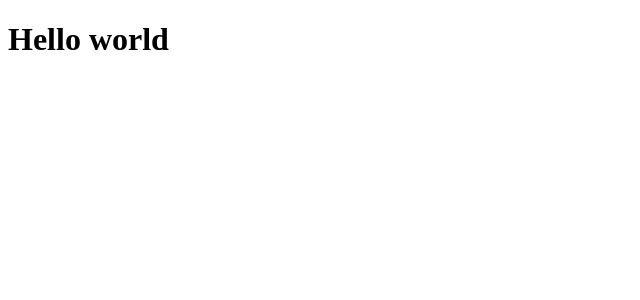
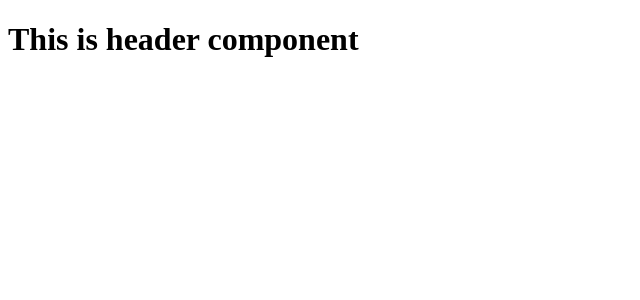
Before and after one commit to animesh-siddh/nameste-react-second, a React (Vite) app: page / in a window 1280 px wide. Shown: the top 300 px of the page, without its empty margins (0-640 px from the left). Built offline with nearby package versions, Linux system fonts and the light colour scheme.

Commit message:
episode-3 completed

```diff
--- a/App.js
+++ b/App.js
@@ -1,11 +1,41 @@
 import React from "react";
 import { createRoot } from "react-dom/client";
 
+// const heading = React.createElement("h1",{id:"heading"},"Hello world");
 
-const heading = React.createElement("h1",{id:"heading"},"Hello world");
+// React.createElement => return object => render(object) => converts into HTML in browser
 
+// console.log("heading",heading)
+
+//
+
+// const headingJSX = <h1 className="heading" tabIndex={5}>Hello world JSX</h1>
+
+// JSX=>Babel=>React.createElement=>return object=>render(object)=>converts into HTML in browser;
+
+// const HeadingComponent = ({ children }) => (
+//   <>
+//     {children}
+//     <h1>This is Heading Component</h1>
+//   </>
+// );
+
+// Component COmpostion
+
+// const Hari = (
+//   <>
+//     <HeadingComponent>This is Hari component</HeadingComponent>{" "}
+//     <h1>THis is my h1 element</h1>
+//   </>
+// );
+
+const header = () => <h1 className="head" id="hello">This is header component</h1>
+
+
+const Varialbe = header
+
+// console.log("headingJSX",headingJSX)
 
 const root = createRoot(document.getElementById("root"));
 
-
-root.render(heading);
+root.render(<Varialbe/>);
--- a/package.json
+++ b/package.json
@@ -3,7 +3,9 @@
   "version": "1.0.0",
   "description": "<!-- Nameste React is going on -->",
   "scripts": {
-    "test": "echo \"Error: no test specified\" && exit 1"
+    "test": "echo \"Error: no test specified\" && exit 1",
+    "start": "parcel index.html",
+    "build": "parcel build index.html"
   },
   "author": "",
   "license": "ISC",
```
Also changed, not shown: 3 other files (tests, documents, lock files or other folders).
